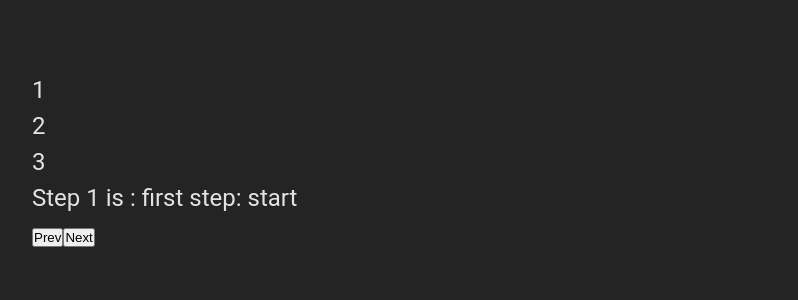
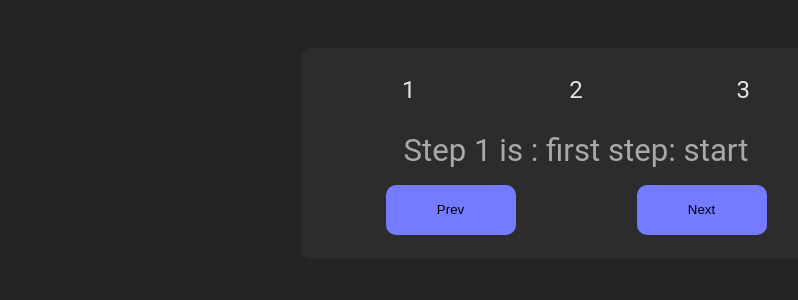
Before and after one commit to naLeilan/All-Challenges, a React (Vite) app: page /stepslider in a window 1280 px wide. Shown: the top 300 px of the page, without its empty margins (64-862 px from the left). Built offline with nearby package versions, Linux system fonts and the light colour scheme.

Commit message:
aded stepslider css

```diff
--- a/src/index.css
+++ b/src/index.css
@@ -11,7 +11,8 @@
   --color-dark2: #242323;
   --color-yelow1: #facc15;
   --color-blue1: #747bff;
-  --color-blu22: #a7abfa;
+  --color-blue2: #a7abfa;
+  --color-blue3: #4e5072;
 
   --dark-gray: #a9a9a9;
   --light-gray: #d3d3d3;
@@ -41,14 +42,38 @@ body {
   min-height: 100vh;
   display: flex;
   flex-direction: column;
+  justify-content: center; /* Horizontally center */
+  align-items: center; /* Vertically center */
   justify-content: space-between;
 }
 
-.app {
+.app,
+.stepslider {
   display: flex;
   flex-direction: column;
-  background-color: var(--color-dark);
+  background-color: var(--color-dark1);
   padding: 1rem;
+}
+
+.stepslider {
+  width: 550px;
+  border-radius: 10px;
+  gap: 10px;
+  display: flex;
+  flex-direction: column;
+  align-items: center;
+}
+
+.stepslider-num {
+  display: flex;
+  justify-content: space-around;
+  width: 100%;
+  margin-bottom: 10px;
+}
+
+.stepslider-msg {
+  font-size: 1.3rem;
+  color: var(--dark-gray);
 }
 
 h2 {
@@ -65,5 +90,25 @@ h2 {
 a {
   text-decoration: none;
   padding: 0.5rem;
-  /* border: 1px solid var(--color-blu22); */
+  /* border: 1px solid var(--color-blue2); */
 }
+
+.stepslider-btn {
+  display: flex;
+  justify-content: space-around;
+  width: 100%;
+}
+
+.btn {
+  width: 130px;
+  height: 50px;
+  background-color: var(--color-blue1);
+  border-radius: 10px;
+  border: none;
+  transition: all 0.3s;
+  margin: 0 5px;
+}
+
+.btn:hover {
+  background-color: var(--color-blue3);
+}
--- a/src/pages/StepSlider.jsx
+++ b/src/pages/StepSlider.jsx
@@ -4,18 +4,18 @@ function StepSlider() {
   const step = 1;
 
   return (
-    <div className="app">
-      <div className="num">
+    <div className="stepslider">
+      <div className="stepslider-num">
         <p>1</p>
         <p>2</p>
         <p>3</p>
       </div>
-      <div className="msg">
+      <div className="stepslider-msg">
         Step {step} is : {msg[step - 1]}
       </div>
-      <div className="btn">
-        <button>Prev</button>
-        <button>Next</button>
+      <div className="stepslider-btn">
+        <button className="btn">Prev</button>
+        <button className="btn">Next</button>
       </div>
     </div>
   );
--- a/src/pages/Tests.jsx
+++ b/src/pages/Tests.jsx
@@ -1,3 +1,8 @@
+/***********************/
+/***********************/
+/***********************/
+/***********************/
+/***********************/
 /****************uuid */
 import { v4 as uuidv4 } from "uuid";
 
```
